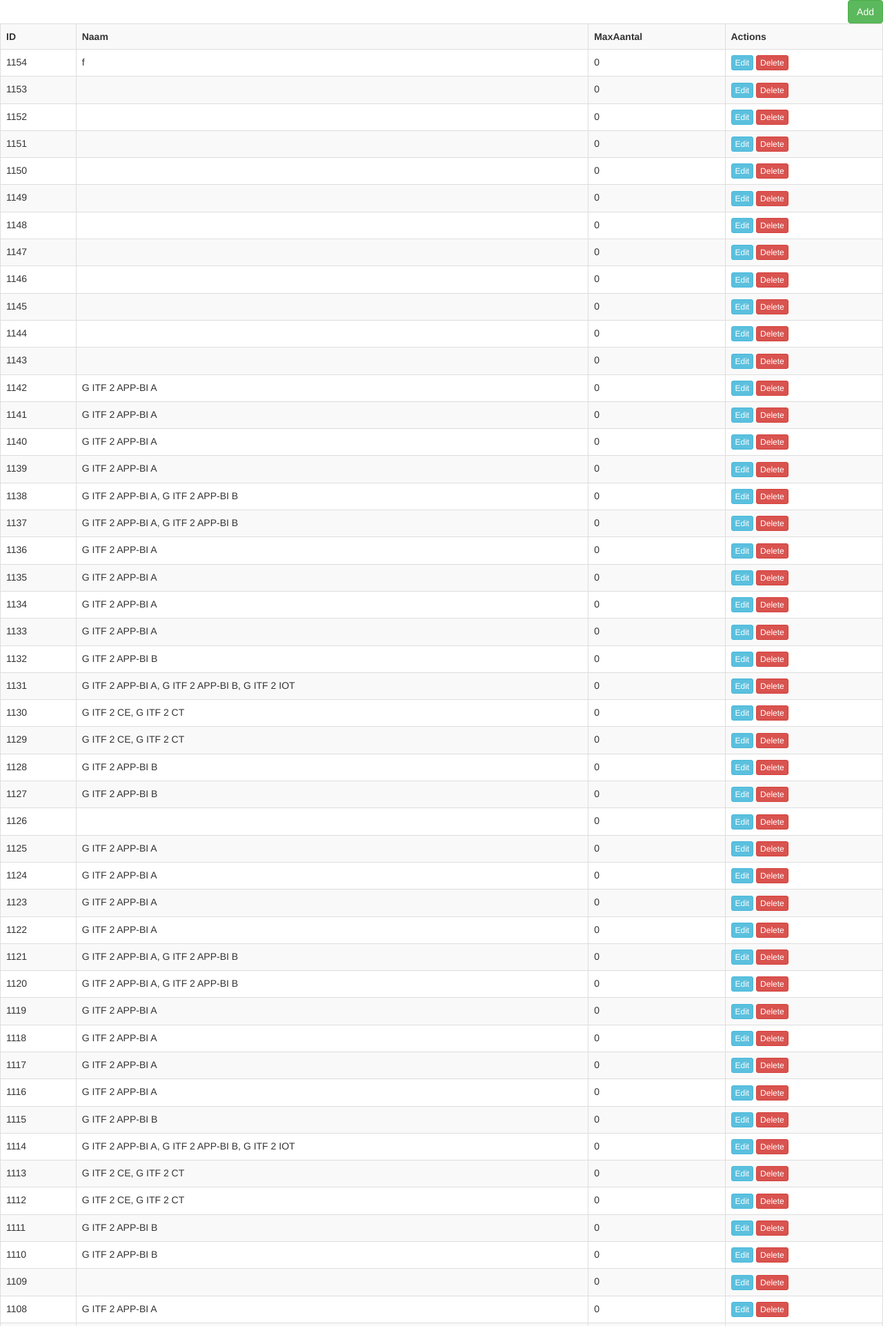
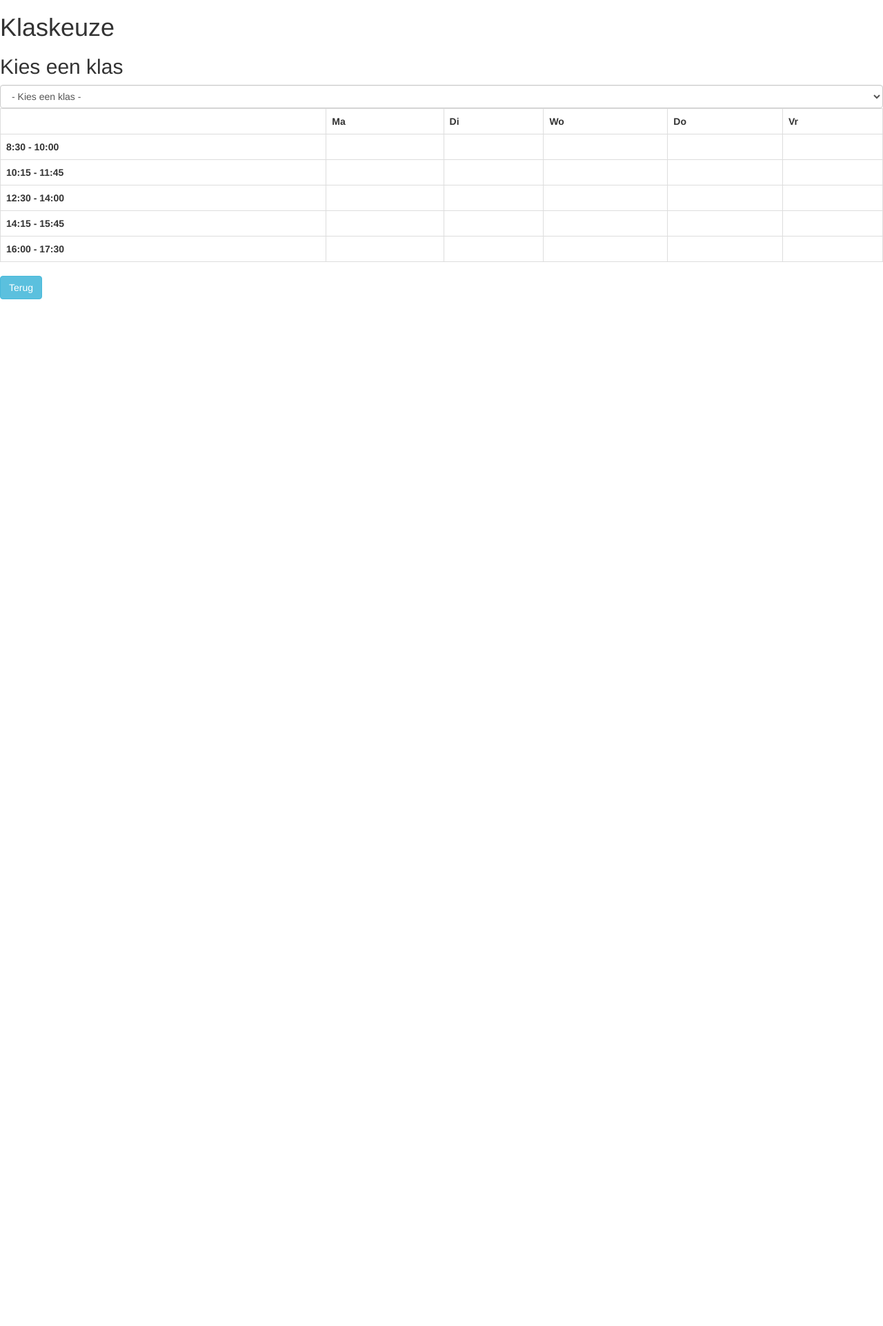
Before and after one commit to maister91/Team_24, a CodeIgniter app: page /Team_24/index.php/klas/index in a window 1280 px wide. Shown: the top 1923 px of the page at 69% size. After the commit the page ends 434 px from the top, so only its background shows below. Run offline with CodeIgniter, Linux system fonts and the light colour scheme; data comes from the database, SQL or seed files in the repository; lists and menus that the app fills with data are empty; some libraries are stand-ins or nearby versions.

Commit message:
klaskeuze

```diff
--- a/application/config/database.php
+++ b/application/config/database.php
@@ -78,7 +78,7 @@
 	'hostname' => 'localhost',
 	'username' => 'root',
 	'password' => 'mysql',
-	'database' => 'team24',
+	'database' => 'project',
 	'dbdriver' => 'mysqli',
 	'dbprefix' => '',
 	'pconnect' => FALSE,
--- a/application/views/kla/index.php
+++ b/application/views/kla/index.php
@@ -7,26 +7,65 @@
  */
 ?>
 
-<div class="pull-right">
-	<a href="<?php echo site_url('kla/add'); ?>" class="btn btn-success">Add</a>
-</div>
-
-<table class="table table-striped table-bordered">
-    <tr>
-		<th>ID</th>
-		<th>Naam</th>
-		<th>MaxAantal</th>
-		<th>Actions</th>
-    </tr>
-	<?php foreach($klas as $k){ ?>
-    <tr>
-		<td><?php echo $k['id']; ?></td>
-		<td><?php echo $k['naam']; ?></td>
-		<td><?php echo $k['maxAantal']; ?></td>
-		<td>
-            <a href="<?php echo site_url('kla/edit/'.$k['id']); ?>" class="btn btn-info btn-xs">Edit</a>
-            <a href="<?php echo site_url('kla/remove/'.$k['id']); ?>" class="btn btn-danger btn-xs">Delete</a>
-        </td>
-    </tr>
-	<?php } ?>
-</table>
+    <h1>Klaskeuze</h1>
+    <h2>Kies een klas</h2>
+    <form>
+        <select class="form-control">
+            <option selected="selected">- Kies een klas -</option>
+            <?php foreach($klas as $k) { ?>
+                <option><?php echo $k['naam'] ?></option>
+            <?php } ?>
+        </select>
+    </form>
+    <table class="table table-bordered table-responsive">
+        <tr>
+            <th></th>
+            <th>Ma</th>
+            <th>Di</th>
+            <th>Wo</th>
+            <th>Do</th>
+            <th>Vr</th>
+        </tr>
+        <tr>
+            <th>8:30 - 10:00</th>
+            <td></td>
+            <td></td>
+            <td></td>
+            <td></td>
+            <td></td>
+        </tr>
+        <tr>
+            <th>10:15 - 11:45</th>
+            <td></td>
+            <td></td>
+            <td></td>
+            <td></td>
+            <td></td>
+        </tr>
+        <tr>
+            <th>12:30 - 14:00</th>
+            <td></td>
+            <td></td>
+            <td></td>
+            <td></td>
+            <td></td>
+        </tr>
+        <tr>
+            <th>14:15 - 15:45</th>
+            <td></td>
+            <td></td>
+            <td></td>
+            <td></td>
+            <td></td>
+        </tr>
+        <tr>
+            <th>16:00 - 17:30</th>
+            <td></td>
+            <td></td>
+            <td></td>
+            <td></td>
+            <td></td>
+        </tr>
+    </table>
+    <a href="<?php echo site_url('../isp_landing'); ?>" class="btn btn-info">Terug</a>
+<?php  ?>
```
